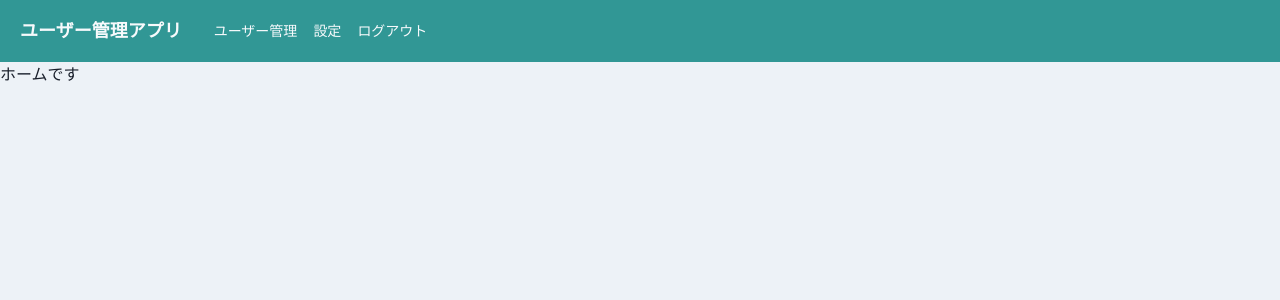
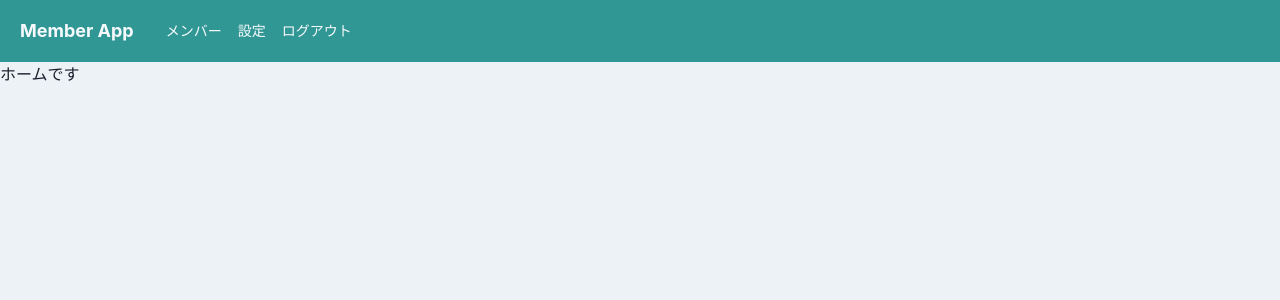
Before and after one commit to peppino708/Member_app, a React (Create React App) app: page /home in a window 1280 px wide. Shown: the top 300 px of the page. Built offline with nearby package versions, Linux system fonts and the light colour scheme.

Commit message:
Change header words

```diff
--- a/src/components/organism/layout/Header.tsx
+++ b/src/components/organism/layout/Header.tsx
@@ -35,7 +35,7 @@ export const Header: VFC = memo(() => {
           onClick={onClickHome}
         >
           <Heading as="h1" fontSize={{ base: "md", md: "lg" }}>
-            ユーザー管理アプリ
+            Member App
           </Heading>
         </Flex>
         <Flex
@@ -45,7 +45,7 @@ export const Header: VFC = memo(() => {
           display={{ base: "none", md: "flex" }}
         >
           <Box pr={4} _hover={{ textDecoration: "underline" }}>
-            <Link to="/home/user_management">ユーザー管理</Link>
+            <Link to="/home/user_management">メンバー</Link>
           </Box>
           <Box pr={4} _hover={{ textDecoration: "underline" }}>
             <Link to="/home/setting">設定</Link>
```
